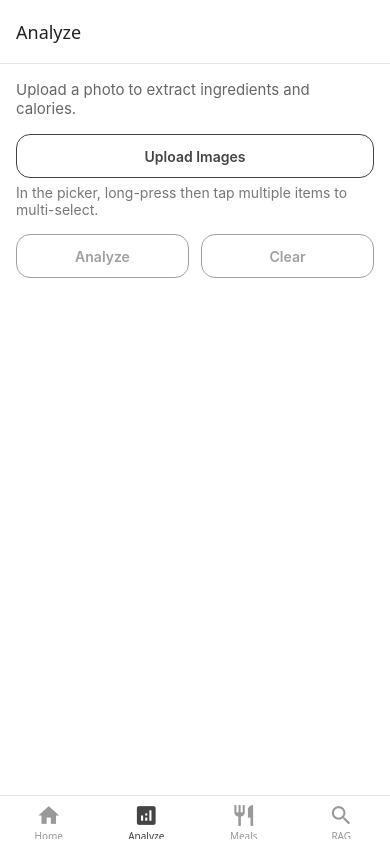
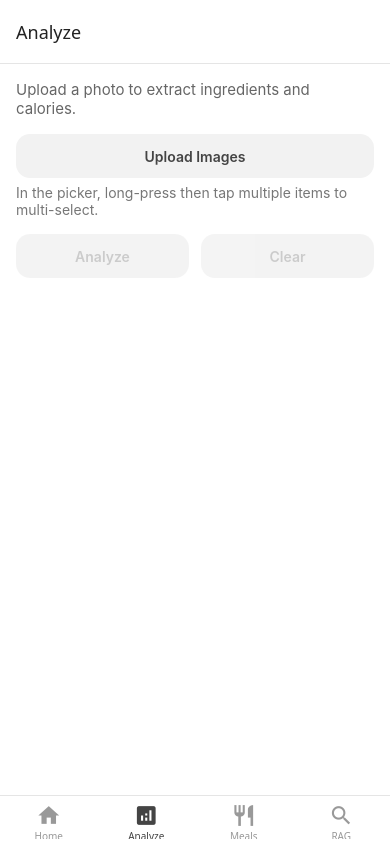
Before and after one commit to SaptarshiMazumder/food-tracker-ai, a React Native app in the folder mobile-app/: screen /Analyze in a window 390 px wide. Built offline with nearby package versions, Linux system fonts and the light colour scheme.

Commit message:
made btns grey

```diff
--- a/mobile-app/src/components/PrimaryButton.tsx
+++ b/mobile-app/src/components/PrimaryButton.tsx
@@ -7,17 +7,19 @@ type PrimaryButtonProps = {
   disabled?: boolean;
   style?: ViewStyle;
   textStyle?: TextStyle;
+  disabledStyle?: ViewStyle;
+  disabledTextStyle?: TextStyle;
 };
 
-export default function PrimaryButton({ title, onPress, disabled, style, textStyle }: PrimaryButtonProps) {
+export default function PrimaryButton({ title, onPress, disabled, style, textStyle, disabledStyle, disabledTextStyle }: PrimaryButtonProps) {
   return (
     <TouchableOpacity
       activeOpacity={0.7}
       onPress={onPress}
       disabled={disabled}
-      style={[styles.button, disabled ? styles.buttonDisabled : undefined, style]}
+      style={[styles.button, style, disabled ? [styles.buttonDisabled, disabledStyle] : undefined]}
     >
-      <Text style={[styles.text, textStyle]}>{title}</Text>
+      <Text style={[styles.text, textStyle, disabled ? disabledTextStyle : undefined]}>{title}</Text>
     </TouchableOpacity>
   );
 }
--- a/mobile-app/src/screens/AnalyzeScreen.tsx
+++ b/mobile-app/src/screens/AnalyzeScreen.tsx
@@ -166,7 +166,14 @@ export default function AnalyzeScreen() {
       {/* Removed explicit screen title per request */}
       <Text style={styles.subtitle}>Upload a photo to extract ingredients and calories.</Text>
       <View style={styles.actions}>
-        <PrimaryButton title="Upload Images" onPress={onUpload} disabled={loading} />
+        <PrimaryButton
+          title="Upload Images"
+          onPress={onUpload}
+          disabled={loading}
+          style={{ backgroundColor: '#f2f2f2', borderWidth: 0 }}
+          disabledStyle={{ backgroundColor: '#e9e9e9', borderWidth: 0 }}
+          disabledTextStyle={{ color: '#999999' }}
+        />
         <Text style={{ marginTop: 6, color: '#777' }}>
           In the picker, long-press then tap multiple items to multi-select.
         </Text>
@@ -181,7 +188,15 @@ export default function AnalyzeScreen() {
 
       <View style={styles.buttonRow}>
         <View style={styles.half}>
-          <PrimaryButton title={hasAnalyzed && !loading ? "Analyze again" : "Analyze"} onPress={onAnalyze} disabled={selectedUris.length === 0 || loading} />
+          <PrimaryButton
+            title={hasAnalyzed && !loading ? "Analyze again" : "Analyze"}
+            onPress={onAnalyze}
+            disabled={selectedUris.length === 0 || loading}
+            style={{ backgroundColor: '#f2f2f2', borderWidth: 0 }}
+            textStyle={{ color: '#444444' }}
+            disabledStyle={{ backgroundColor: '#e9e9e9', borderWidth: 0 }}
+            disabledTextStyle={{ color: '#999999' }}
+          />
         </View>
         <View style={styles.half}>
           <PrimaryButton title="Clear" onPress={() => {
@@ -197,7 +212,12 @@ export default function AnalyzeScreen() {
             setGotCalories(false);
             setLoading(false);
             setHasAnalyzed(false);
-          }} disabled={selectedUris.length === 0 || loading} />
+          }} disabled={selectedUris.length === 0 || loading}
+            style={{ backgroundColor: '#f2f2f2', borderWidth: 0 }}
+            textStyle={{ color: '#444444' }}
+            disabledStyle={{ backgroundColor: '#e9e9e9', borderWidth: 0 }}
+            disabledTextStyle={{ color: '#999999' }}
+          />
         </View>
       </View>
 
```
